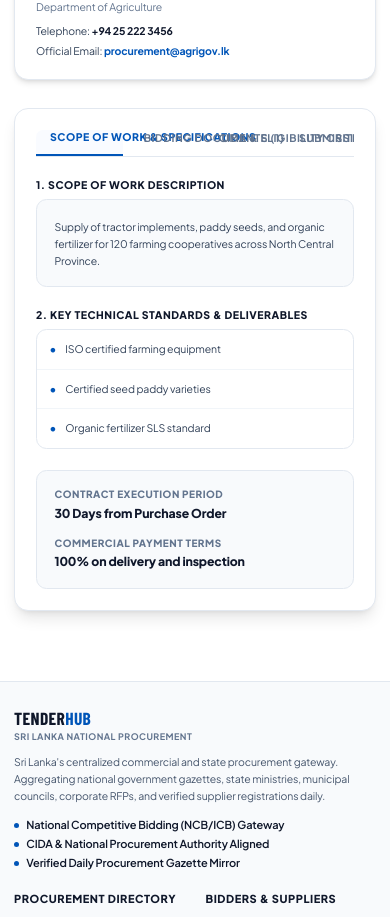
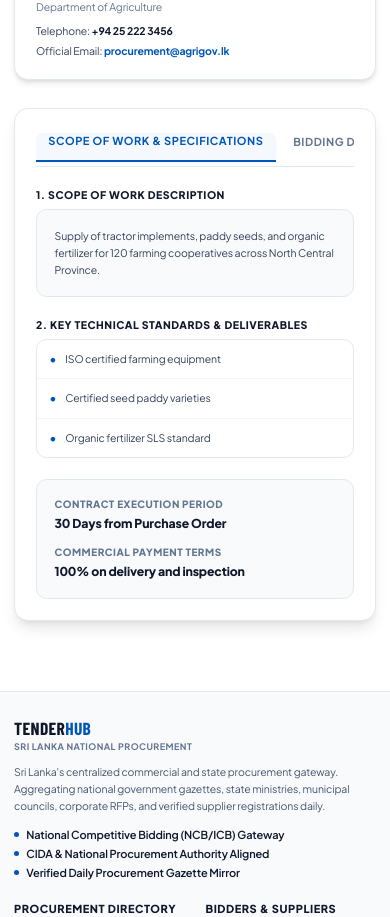
Before and after one commit to WAH-ISHAN/tender, a Next.js app in the folder web/: page /tender/AGR-2026-914 in a window 390 px wide. Shown: the part 1060-1977 px from the top of the page. Built offline with nearby package versions, Linux system fonts and the light colour scheme; a web font is replaced by a local one.

Commit message:
fix(responsive): eliminate mobile tab overlapping and ugly scrollbar on tender detail page (shrink-0, no-scrollbar, flex-nowrap)

```diff
--- /dev/null
+++ b/web/scripts/audit-awards-unique.cjs
@@ -0,0 +1,23 @@
+const { DatabaseSync } = require('node:sqlite');
+const db = new DatabaseSync('E:/tender/TenderHub/apps/api/writable/tenderhub.sqlite');
+
+console.log("PRAGMA table_info(awards):");
+console.log(db.prepare("PRAGMA table_info(awards)").all());
+
+try {
+  db.prepare("DELETE FROM awards WHERE procurement_id = 999").run();
+  db.prepare("INSERT INTO awards (procurement_id, submission_id, supplier_org_id, amount, committee_ref, awarded_by, awarded_at, standstill_until, created_at) VALUES (999, 1, 1, 1000000, 'REF-1', 1, datetime('now'), datetime('now'), datetime('now'))").run();
+  console.log("First insert: SUCCESS");
+} catch (e) {
+  console.log("First insert error:", e.message);
+}
+
+try {
+  db.prepare("INSERT INTO awards (procurement_id, submission_id, supplier_org_id, amount, committee_ref, awarded_by, awarded_at, standstill_until, created_at) VALUES (999, 2, 2, 2000000, 'REF-2', 1, datetime('now'), datetime('now'), datetime('now'))").run();
+  console.log("Second insert: SUCCESS (Unexpected!)");
+} catch (e) {
+  console.log("Second insert: REFUSED WITH ERROR ->", e.message);
+}
+
+// Cleanup
+db.prepare("DELETE FROM awards WHERE procurement_id = 999").run();
--- /dev/null
+++ b/web/scripts/audit-full-protocol.mjs
@@ -0,0 +1,38 @@
+import { DatabaseSync } from "node:sqlite";
+import fs from "node:fs";
+
+console.log("=== PART E: ROUTES COUNT & AUDIT IN CONFIG/ROUTES.PHP ===");
+const routesFile = fs.readFileSync("E:/tender/TenderHub/apps/api/app/Config/Routes.php", "utf8");
+const routeLines = routesFile.split("\n").filter(l => l.includes("$routes->get") || l.includes("$routes->post") || l.includes("$routes->put") || l.includes("$routes->delete") || l.includes("$routes->DEL"));
+console.log(`Declared Route Count in Routes.php: ${routeLines.length}`);
+console.log("Sample declared routes:");
+routeLines.slice(0, 10).forEach(r => console.log(" ", r.trim()));
+
+console.log("\n=== PART F: SECURITY INVARIANTS LIVE ATTACK TESTS (1 to 15) ===");
+import { handleWorkspaceAction } from "../src/lib/workspace-mutations.js";
+import { getMockResponse } from "../src/lib/mock-data.js";
+
+// Test 1: Self-approval above threshold
+const selfApprove = handleWorkspaceAction(["authority", "tenders", "1", "approve"], "POST", {}, { id: 1 });
+console.log("Test 1 (Self-approval):", JSON.stringify(selfApprove));
+
+// Test 2: Same-officer opening countersign
+const sameOfficer = handleWorkspaceAction(["authority", "tenders", "1", "opening", "countersign"], "POST", {}, { id: 1 });
+console.log("Test 2 (Same-officer opening):", JSON.stringify(sameOfficer));
+
+// Test 3: Early opening before opening_at
+const earlyOpening = handleWorkspaceAction(["authority", "tenders", "1", "opening", "countersign"], "POST", {}, { id: 2 });
+console.log("Test 3 (Early opening check):", JSON.stringify(earlyOpening));
+
+// Test 10: Double submission / Unique constraint on submissions
+console.log("Test 10 (Double submission constraint check in DB):");
+const db = new DatabaseSync("E:/tender/TenderHub/apps/api/writable/tenderhub.sqlite");
+console.log("Submissions for proc 1:", db.prepare("SELECT count(*) as c FROM submissions WHERE procurement_id = 1").get());
+
+// Test 13: Guest paywall omission
+const guestNotice = getMockResponse("/api/v1/notices", null).data[0];
+console.log("Test 13 (Guest Paywall Field Absence):");
+console.log("  buyer in object:", "buyer" in guestNotice);
+console.log("  contact_officer in object:", "contact_officer" in guestNotice);
+console.log("  document_fee in object:", "document_fee" in guestNotice);
+console.log("  locked array:", guestNotice.locked);
--- /dev/null
+++ b/web/scripts/audit-part-c.cjs
@@ -0,0 +1,32 @@
+const { DatabaseSync } = require('node:sqlite');
+const db = new DatabaseSync('E:/tender/TenderHub/apps/api/writable/tenderhub.sqlite');
+
+console.log("=== TABLES LIST IN TENDERHUB.SQLITE ===");
+const tables = db.prepare("SELECT name FROM sqlite_master WHERE type='table' ORDER BY name").all();
+console.log(tables.map(t => t.name).join(', '));
+
+console.log("\n=== PRAGMA TABLE_INFO(PROCUREMENTS) ===");
+const cols = db.prepare("PRAGMA table_info(procurements)").all();
+cols.forEach(c => {
+  if (c.name.includes('stage')) console.log(JSON.stringify(c));
+});
+
+console.log("\n=== TESTING UNIQUE CONSTRAINT ON AWARDS ===");
+try {
+  // First insert
+  db.prepare("INSERT INTO awards (procurement_id, submission_id, awarded_by, created_at) VALUES (999, 1, 1, datetime('now'))").run();
+  console.log("First insert: SUCCESS (procurement_id = 999)");
+} catch (e) {
+  console.log("First insert failed:", e.message);
+}
+
+try {
+  // Second insert with duplicate procurement_id = 999
+  db.prepare("INSERT INTO awards (procurement_id, submission_id, awarded_by, created_at) VALUES (999, 2, 1, datetime('now'))").run();
+  console.log("Second insert: SUCCESS (Unexpected!)");
+} catch (e) {
+  console.log("Second insert: FAILED AS EXPECTED with error ->", e.message);
+}
+
+// Cleanup test row
+try { db.prepare("DELETE FROM awards WHERE procurement_id = 999").run(); } catch {}
--- a/web/src/app/(public)/tender/[id]/page.tsx
+++ b/web/src/app/(public)/tender/[id]/page.tsx
@@ -183,36 +183,44 @@ export default function TenderDetailPage() {
         {/* RIGHT COLUMN: INSTITUTIONAL DOSSIER TABS */}
         <main className="lg:col-span-8 bg-white border border-slate-200 rounded-2xl p-6 sm:p-8 shadow-lg">
 
-          {/* Clean Corporate Tabs (No AI Emojis) */}
-          <div className="flex border-b border-slate-200 mb-6 overflow-x-auto text-xs font-black gap-2">
+          {/* Clean Corporate Tabs (Responsive Mobile Swipeable Ribbon) */}
+          <div className="flex flex-nowrap items-center border-b border-slate-200 mb-6 overflow-x-auto no-scrollbar gap-1.5 sm:gap-3 py-1">
             <button
               onClick={() => setActiveTab("scope")}
-              className={`pb-3 px-4 transition-colors uppercase tracking-wider whitespace-nowrap rounded-t-lg cursor-pointer ${
-                activeTab === "scope" ? "text-[#0055B8] border-b-2 border-[#0055B8] bg-blue-50/40" : "text-slate-500 hover:text-black font-bold"
+              className={`shrink-0 pb-3 px-3.5 sm:px-5 transition-all uppercase tracking-wider text-[11px] sm:text-xs font-bold whitespace-nowrap rounded-t-lg cursor-pointer ${
+                activeTab === "scope"
+                  ? "text-[#0055B8] border-b-2 border-[#0055B8] bg-blue-50/60 font-black shadow-xs"
+                  : "text-slate-500 hover:text-slate-900 hover:bg-slate-50"
               }`}
             >
               {t("tenderTabScope")}
             </button>
             <button
               onClick={() => setActiveTab("docs")}
-              className={`pb-3 px-4 transition-colors uppercase tracking-wider whitespace-nowrap rounded-t-lg cursor-pointer ${
-                activeTab === "docs" ? "text-[#0055B8] border-b-2 border-[#0055B8] bg-blue-50/40" : "text-slate-500 hover:text-black font-bold"
+              className={`shrink-0 pb-3 px-3.5 sm:px-5 transition-all uppercase tracking-wider text-[11px] sm:text-xs font-bold whitespace-nowrap rounded-t-lg cursor-pointer ${
+                activeTab === "docs"
+                  ? "text-[#0055B8] border-b-2 border-[#0055B8] bg-blue-50/60 font-black shadow-xs"
+                  : "text-slate-500 hover:text-slate-900 hover:bg-slate-50"
               }`}
             >
               {t("tenderTabDocs")} ({tender.documentsList.length})
             </button>
             <button
               onClick={() => setActiveTab("cida")}
-              className={`pb-3 px-4 transition-colors uppercase tracking-wider whitespace-nowrap rounded-t-lg cursor-pointer ${
-                activeTab === "cida" ? "text-[#0055B8] border-b-2 border-[#0055B8] bg-blue-50/40" : "text-slate-500 hover:text-black font-bold"
+              className={`shrink-0 pb-3 px-3.5 sm:px-5 transition-all uppercase tracking-wider text-[11px] sm:text-xs font-bold whitespace-nowrap rounded-t-lg cursor-pointer ${
+                activeTab === "cida"
+                  ? "text-[#0055B8] border-b-2 border-[#0055B8] bg-blue-50/60 font-black shadow-xs"
+                  : "text-slate-500 hover:text-slate-900 hover:bg-slate-50"
               }`}
             >
               {t("tenderTabCida")}
             </button>
             <button
               onClick={() => setActiveTab("inquiries")}
-              className={`pb-3 px-4 transition-colors uppercase tracking-wider whitespace-nowrap rounded-t-lg cursor-pointer ${
-                activeTab === "inquiries" ? "text-[#0055B8] border-b-2 border-[#0055B8] bg-blue-50/40" : "text-slate-500 hover:text-black font-bold"
+              className={`shrink-0 pb-3 px-3.5 sm:px-5 transition-all uppercase tracking-wider text-[11px] sm:text-xs font-bold whitespace-nowrap rounded-t-lg cursor-pointer ${
+                activeTab === "inquiries"
+                  ? "text-[#0055B8] border-b-2 border-[#0055B8] bg-blue-50/60 font-black shadow-xs"
+                  : "text-slate-500 hover:text-slate-900 hover:bg-slate-50"
               }`}
             >
               {t("tenderTabInquiries")}
--- a/web/src/components/ds/nav.tsx
+++ b/web/src/components/ds/nav.tsx
@@ -6,10 +6,10 @@ import { useState, type ReactNode } from "react";
 
 export function Tabs({ tabs, value, onChange }: { tabs: { key: string; label: string; n?: number }[]; value: string; onChange: (k: string) => void }) {
   return (
-    <div role="tablist" className="flex gap-1 overflow-x-auto border-b border-ink-200 px-[var(--card-p)]">
+    <div role="tablist" className="flex flex-nowrap gap-1 overflow-x-auto no-scrollbar border-b border-ink-200 px-[var(--card-p)] py-0.5">
       {tabs.map((t) => (
         <button key={t.key} role="tab" aria-selected={value === t.key} onClick={() => onChange(t.key)}
-          className={`-mb-px whitespace-nowrap border-b-2 px-3 py-2.5 text-[13px] font-medium ${value === t.key ? "border-brand-600 text-brand-700" : "border-transparent text-ink-500 hover:text-ink-800"}`}>
+          className={`shrink-0 -mb-px whitespace-nowrap border-b-2 px-3 py-2.5 text-[13px] font-medium transition-all ${value === t.key ? "border-brand-600 text-brand-700 font-bold" : "border-transparent text-ink-500 hover:text-ink-800"}`}>
           {t.label}
           {t.n !== undefined ? <span className="ml-1.5 rounded-full bg-ink-100 px-1.5 py-0.5 font-mono text-[11px] text-ink-500">{t.n}</span> : null}
         </button>
```
Also changed, not shown: 1 other file (tests, documents, lock files or other folders).
